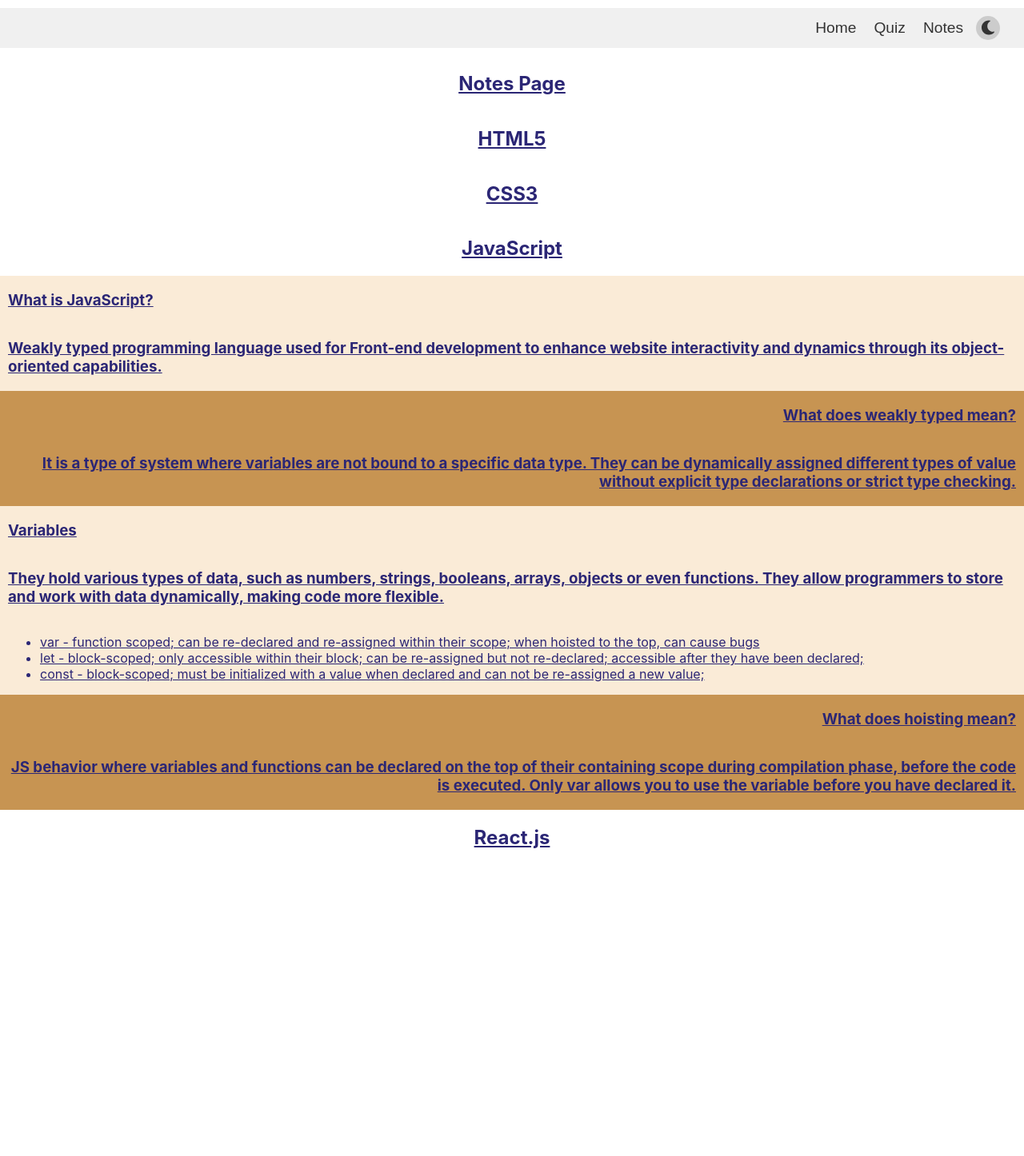
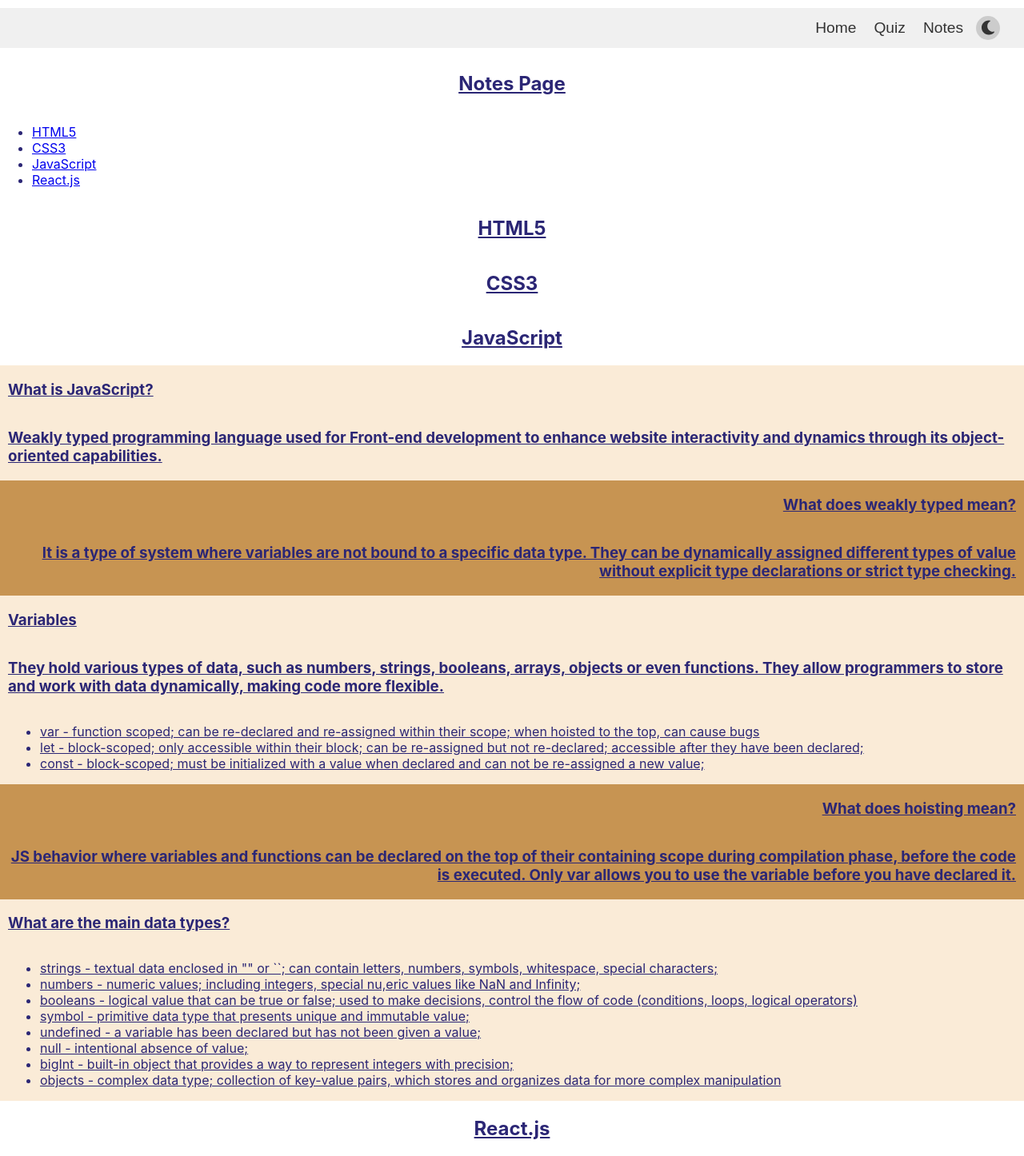
Before and after one commit to annie-uchiha/notes, a React (Create React App) app in the folder quiz-app/: page /notes in a window 1280 px wide. Shown: the whole page at 80% size. Before the commit the page ends 1082 px from the top, so only its background shows below. Built offline with nearby package versions, Linux system fonts and the light colour scheme.

Commit message:
add more to notes page

```diff
--- a/quiz-app/src/css/Notes.css
+++ b/quiz-app/src/css/Notes.css
@@ -5,6 +5,16 @@
   text-align: center;
   text-decoration: underline;
   color: rgb(43, 38, 117);
+}
+
+.notes__anchors {
+  display: flex;
+  flex-direction: column;
+  text-align: left;
+  text-decoration: none;
+}
+.notes__anchors li {
+  text-decoration: none;
 }
 
 .left-section {
--- a/quiz-app/src/pages/Notes.js
+++ b/quiz-app/src/pages/Notes.js
@@ -5,14 +5,28 @@ function Notes() {
   return (
     <section className="notes">
       <h1>Notes Page</h1>
+      <ul className="notes__anchors">
+        <li>
+          <a href="#html5">HTML5</a>
+        </li>
+        <li>
+          <a href="#css">CSS3</a>
+        </li>
+        <li>
+          <a href="#JavaScript">JavaScript</a>
+        </li>
+        <li>
+          <a href="#reactJS">React.js</a>
+        </li>
+      </ul>
       <div>
-        <h2>HTML5</h2>
+        <h2 id="html5">HTML5</h2>
       </div>
       <div>
-        <h2>CSS3</h2>
+        <h2 id="css">CSS3</h2>
       </div>
       <div>
-        <h2>JavaScript</h2>
+        <h2 id="JavaScript">JavaScript</h2>
         <section className="left-section">
           <h1>What is JavaScript?</h1>
           <h3>
@@ -61,9 +75,44 @@ function Notes() {
             declared it.
           </h3>
         </section>
+        <section className="left-section">
+          <h1>What are the main data types?</h1>
+          <ul>
+            <li>
+              strings - textual data enclosed in "" or ``; can contain letters,
+              numbers, symbols, whitespace, special characters;
+            </li>
+            <li>
+              numbers - numeric values; including integers, special nu,eric
+              values like NaN and Infinity;
+            </li>
+            <li>
+              booleans - logical value that can be true or false; used to make
+              decisions, control the flow of code (conditions, loops, logical
+              operators)
+            </li>
+            <li>
+              symbol - primitive data type that presents unique and immutable
+              value;
+            </li>
+            <li>
+              undefined - a variable has been declared but has not been given a
+              value;
+            </li>
+            <li>null - intentional absence of value;</li>
+            <li>
+              bigInt - built-in object that provides a way to represent integers
+              with precision;
+            </li>
+            <li>
+              objects - complex data type; collection of key-value pairs, which
+              stores and organizes data for more complex manipulation
+            </li>
+          </ul>
+        </section>
       </div>
       <div>
-        <h2>React.js</h2>
+        <h2 id="reactJS">React.js</h2>
       </div>
     </section>
   );
--- a/quiz-app/src/pages/Notes.scss
+++ b/quiz-app/src/pages/Notes.scss
@@ -5,6 +5,16 @@
   text-align: center;
   text-decoration: underline;
   color: rgb(43, 38, 117);
+}
+
+.notes__anchors {
+  display: flex;
+  flex-direction: column;
+  text-align: left;
+  text-decoration: none;
+  li {
+    text-decoration: none;
+  }
 }
 
 .left-section {
```
